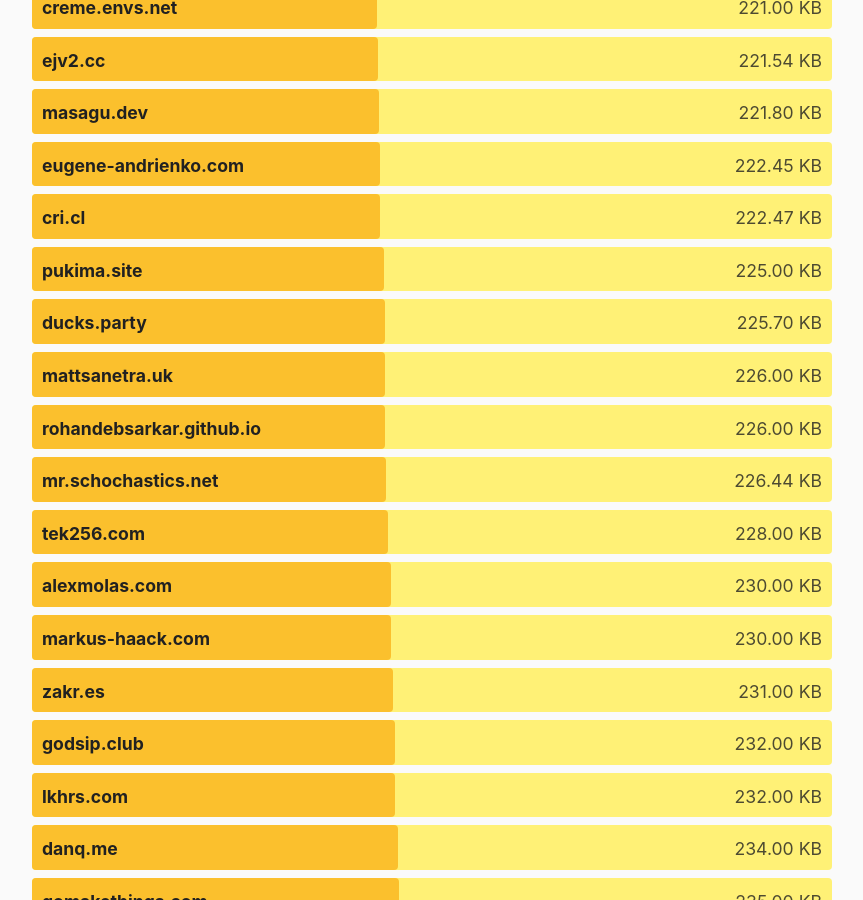
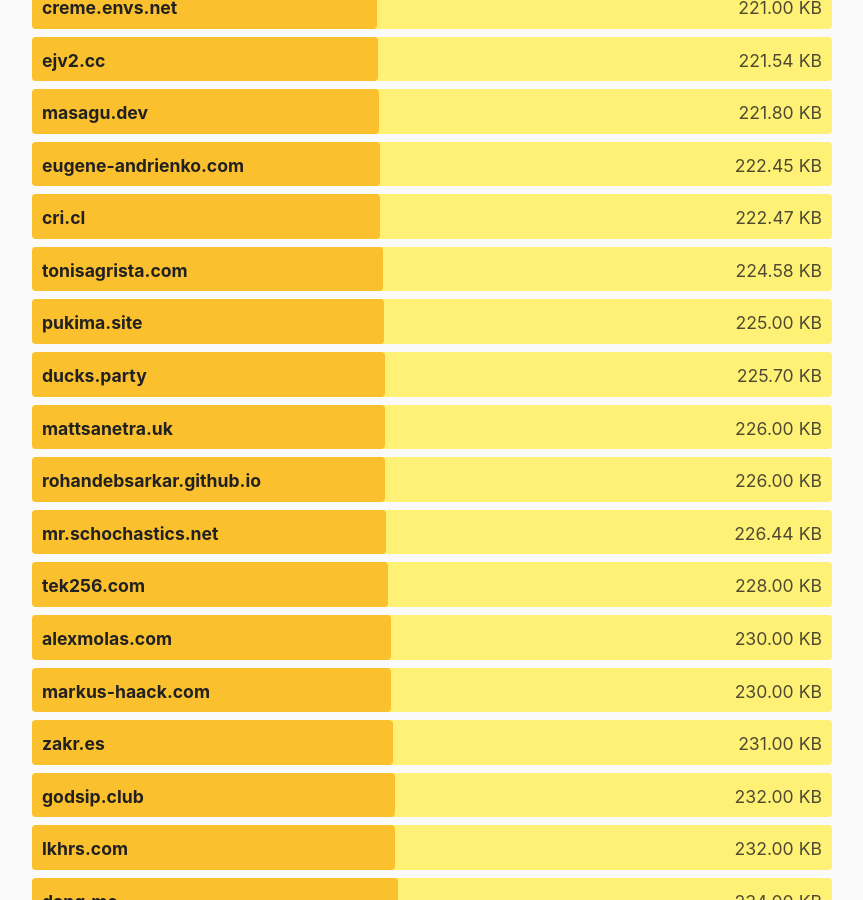
Before and after one commit to kevquirk/512kb.club, a Jekyll site: the page built from index.md, in a window 1280 px wide and 900 px high, scrolled down 36778 px. Shown: the whole window, without its empty margins (208-1071 px from the left). Built offline with Jekyll 4.4.1, drawn with Linux system fonts in a browser that asks for light colours; some of the changed text lies outside the part shown.

Commit message:
Update size of tonisagrista.com.

```diff
--- a/_data/sites.yml
+++ b/_data/sites.yml
@@ -3830,8 +3830,8 @@
 
 - domain: tonisagrista.com
   url: https://tonisagrista.com/
-  size: 292
-  last_checked: 2023-11-08
+  size: 224.58
+  last_checked: 2024-09-25
 
 - domain: toph.pages.dev
   url: https://toph.pages.dev/
```
